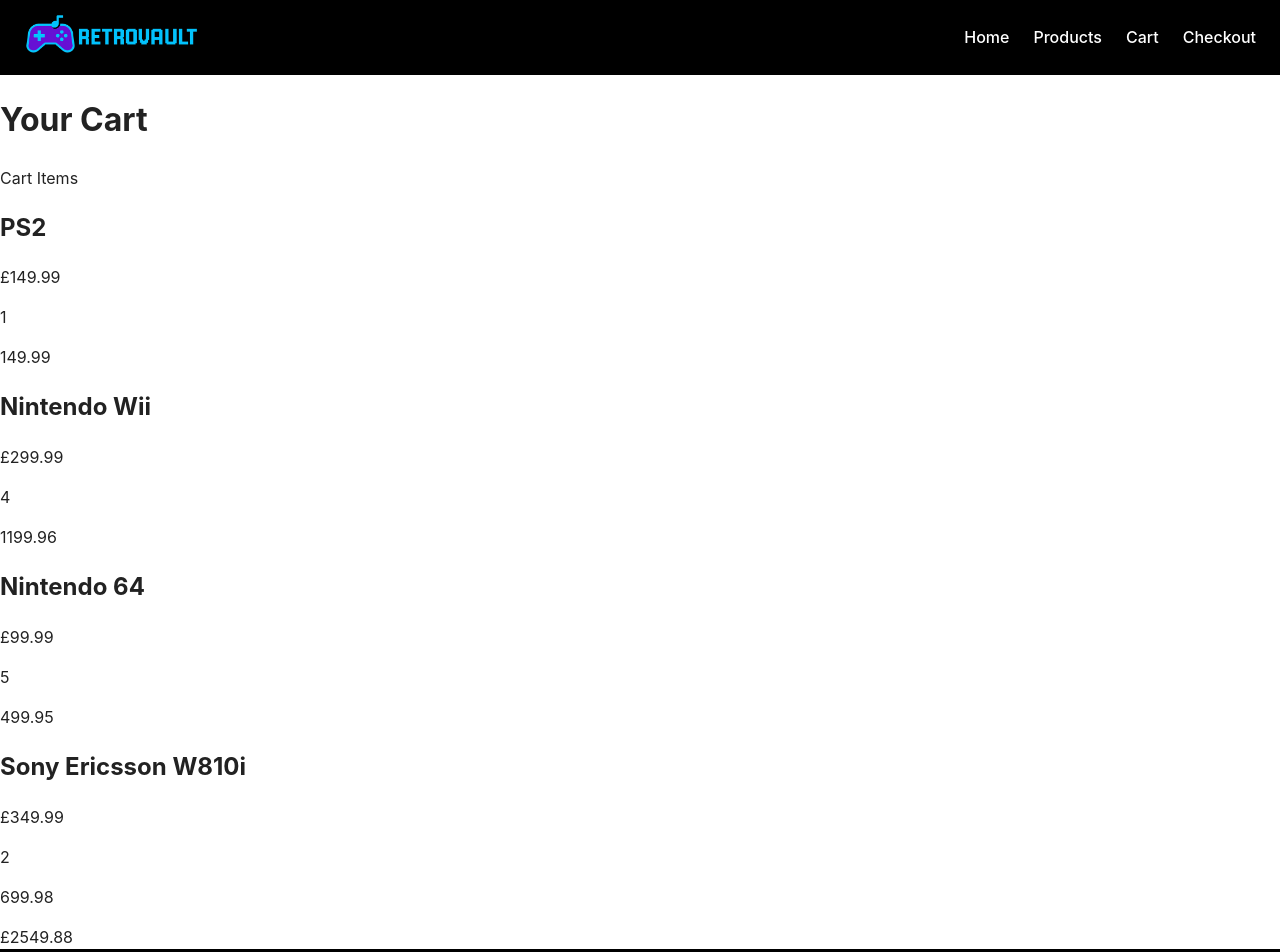
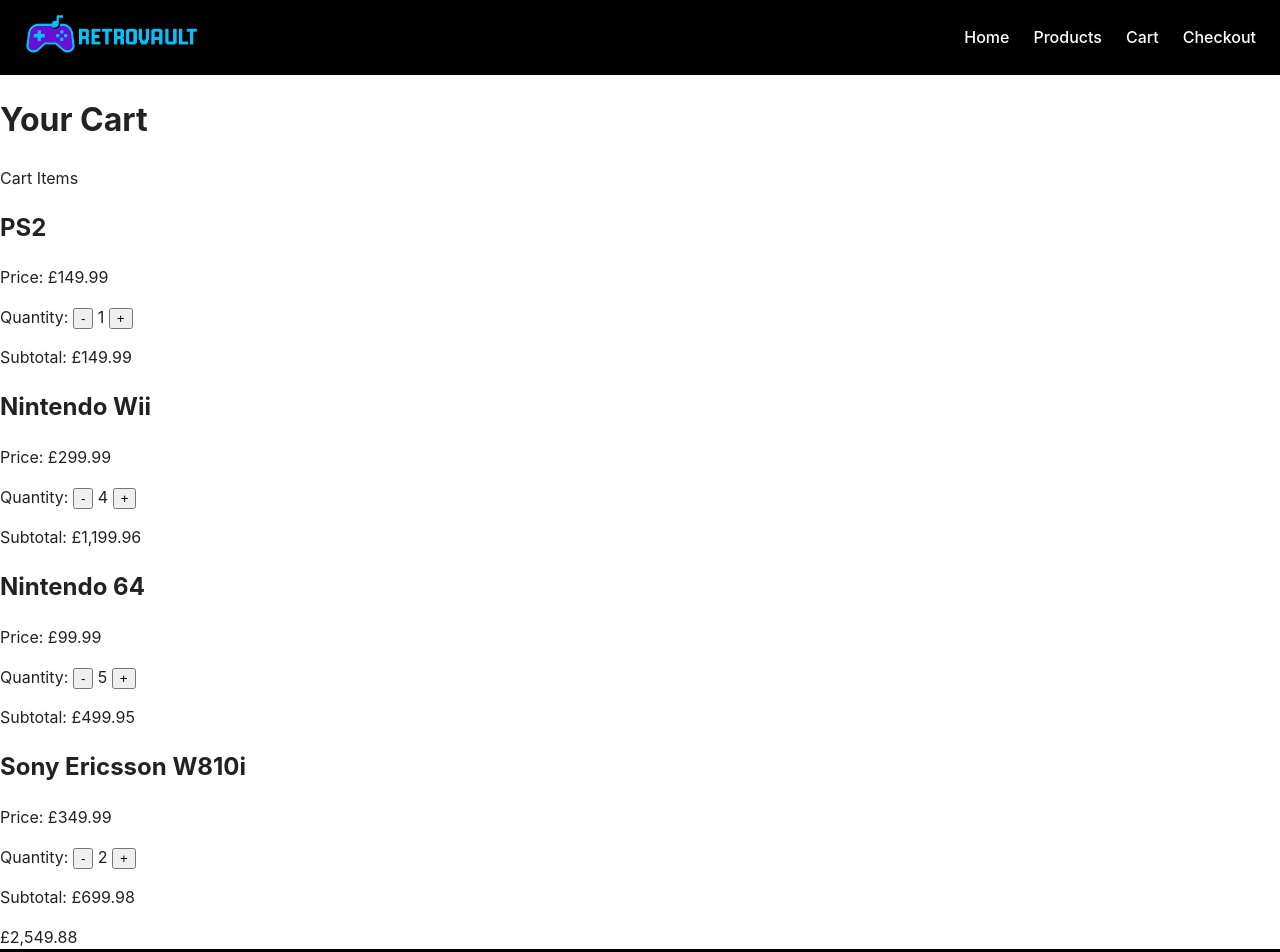
Before and after one commit to ohersi1/ReactEcommerceApp, a React (Vite) app: page /cart in a window 1280 px wide. Shown: the top 952 px of the page. Built offline with nearby package versions, Linux system fonts and the light colour scheme.

Commit message:
adding buttons to quantity so I can change number of items in basket

```diff
--- a/src/components/CartItem.jsx
+++ b/src/components/CartItem.jsx
@@ -1,21 +1,41 @@
 import React from "react";
-const CartItem = ({ items }) => {
-    let total = 0;
+const CartItem = ({ items, stateChange }) => {
+  const total = items.reduce(
+    (sum, item) => sum + item.price * item.quantity,
+    0
+  );
+  const handleCurrency = (num) => {
+    let n = num;
+    const formatted = new Intl.NumberFormat("en-GB", {
+      style: "currency",
+      currency: "GBP",
+      minimumFractionDigits: 2,
+      maximumFractionDigits: 2,
+    }).format(n);
+    return formatted;
+  };
+  const decrease = (e) => {
+    console.log(e.target)
+  };
+  const increase = () => {};
   return (
     <div>
       Cart Items
+      <div className="cart">
         {items.map((item, i) => {
-        total+= item.price * item.quantity;
           return (
             <div key={i}>
               <h2>{item.name}</h2>
-            <p>£{item.price}</p>
-            <p>{item.quantity}</p>
-            <p>{item.quantity * item.price}</p>
+              <p>Price: {handleCurrency(item.price)}</p>
+              <p>
+                Quantity: <button onClick={decrease} className="decrease">-</button> {item.quantity} <button className="increase">+</button>
+              </p>
+              <p>Subtotal: {handleCurrency(item.quantity * item.price)}</p>
             </div>
           );
         })}
-      <div>£{total}</div>
+        <div>{handleCurrency(total)}</div>
+      </div>
     </div>
   );
 };
--- a/src/pages/CartPage.jsx
+++ b/src/pages/CartPage.jsx
@@ -28,7 +28,7 @@
   return (
     <div>
       <h1>Your Cart</h1>
-      <CartItem items={cartItems} />
+      <CartItem items={cartItems} stateChange={setCartItems}/>
     </div>
   );
 };
```
Lines whose indentation alone changed are shown as unchanged.
